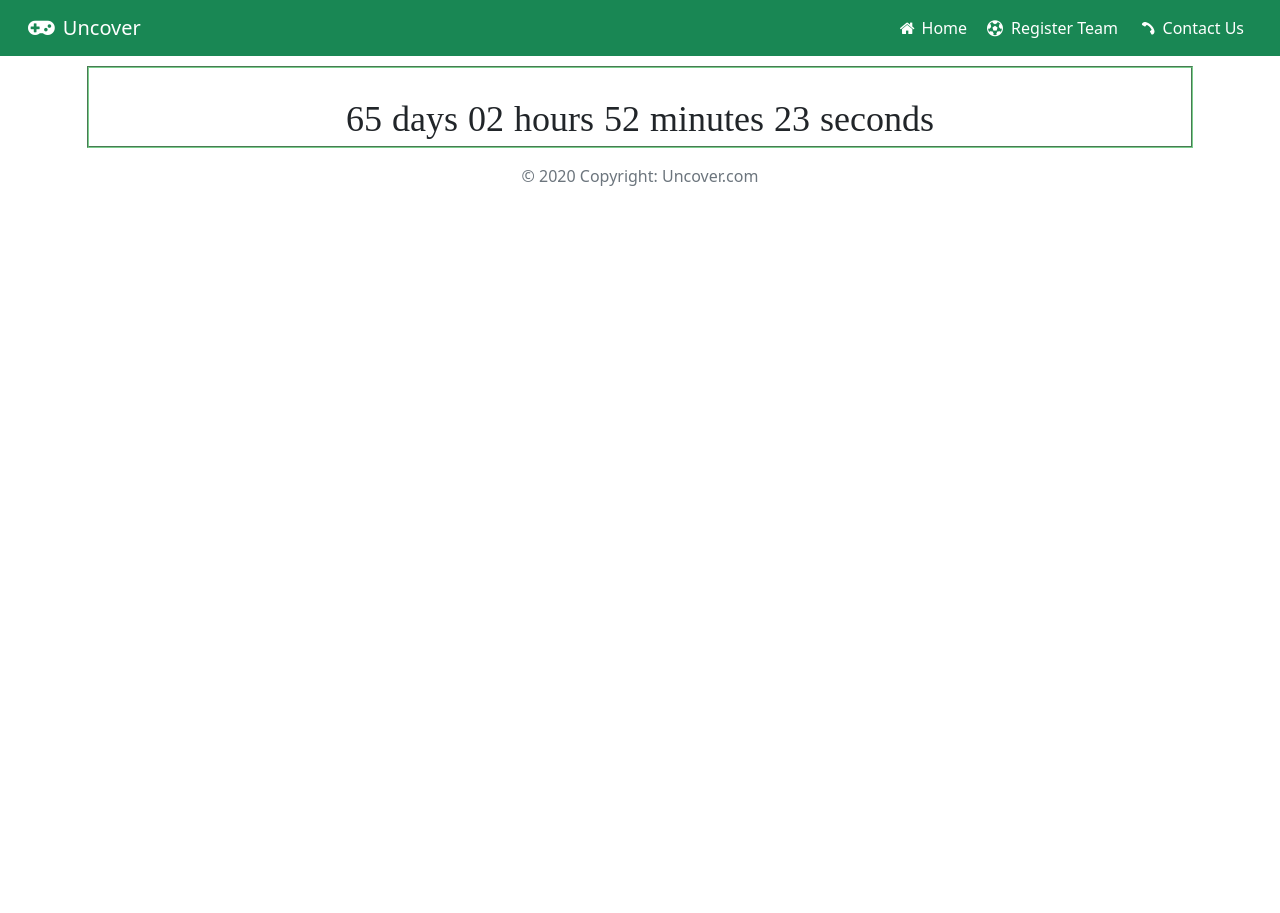
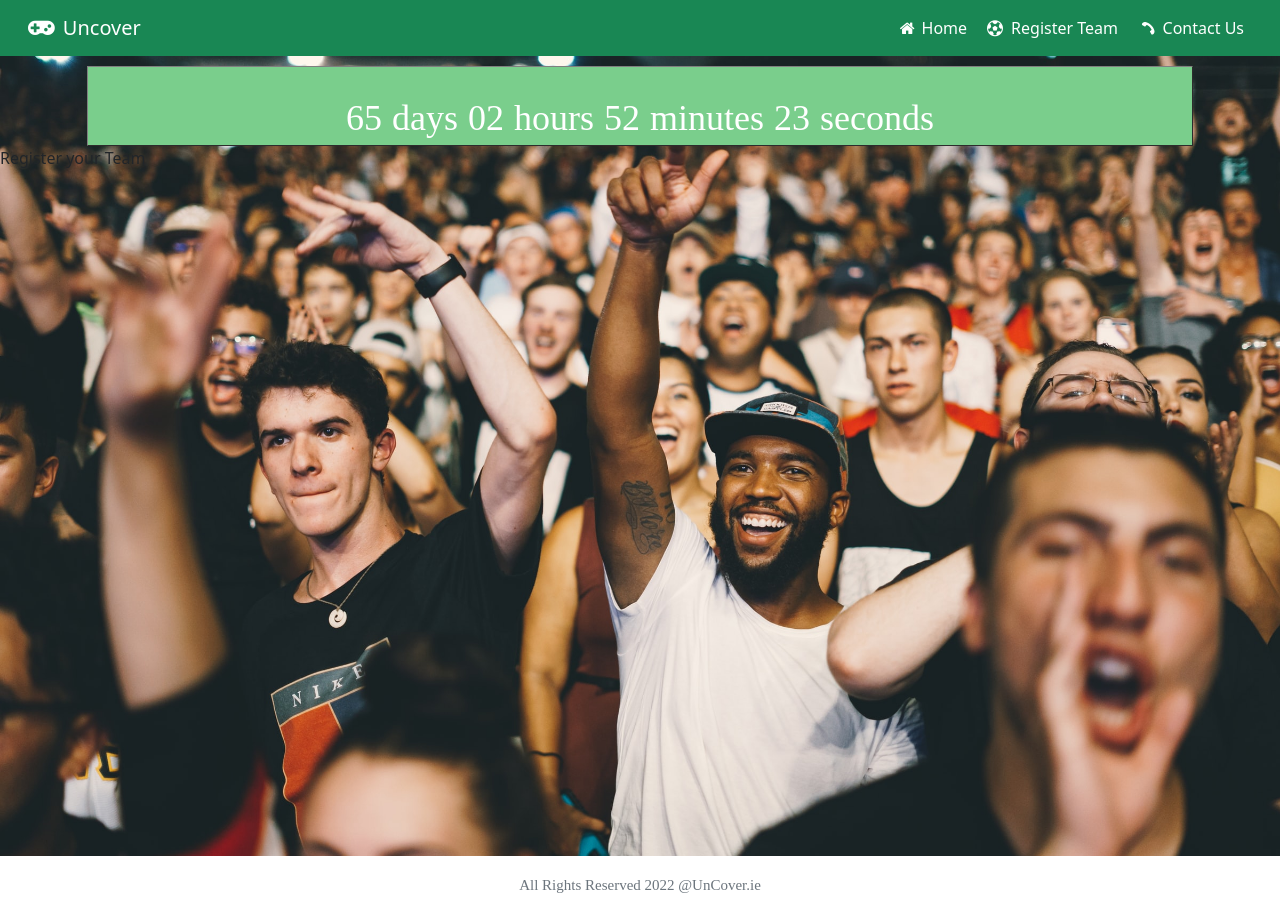
Before and after one commit to clintonwuks/uncover, a React (Create React App) app: page / in a window 1280 px wide. Before the commit the page ends 800 px from the top, so only its background shows below. Built offline with nearby package versions, Linux system fonts and the light colour scheme; a web font is replaced by a local one.

Commit message:
landing page half done

```diff
--- a/src/App.css
+++ b/src/App.css
@@ -1,4 +1,8 @@
 * {
-   box-sizing: border-box;
-   /* background-color: greenyellow; */
+   /* background-image: url('./background.jpg');
+    background-position: center;
+    background-size : cover;*/
+    background-repeat: no-repeat;
+    box-sizing: border-box;
+    /* background-color: greenyellow; */
 }
--- a/src/Components/CountdownTimer/CountdownTimer.jsx
+++ b/src/Components/CountdownTimer/CountdownTimer.jsx
@@ -26,11 +26,11 @@ function CountdownTimer({countdownTimeStampMs}) {
 
 
     return (
-            <div id='timer'>
+            <div id='countdownTimer'>
                 <div id='icon' className='mdi mdi-calendar-clock ' style={{fontSize : '100px', color: 'green'}}>
 
                 </div>
-                    <span className='countdown '>
+                    <span className='timer '>
                         <span>{timeLeft.days}</span>
                         <span>days</span>
                         <span>{timeLeft.hours}</span>
--- a/src/Components/CountdownTimer/countdownTimer.css
+++ b/src/Components/CountdownTimer/countdownTimer.css
@@ -1,24 +1,25 @@
 * {
-    margin: 0px;
-    padding: 0px;
+
 
 }
-#id{
+#countdownTimer{
     /* padding-top:300px; */
-    font-size: 1.5em;
+    height: 100%;
+    width: 100%;
+    color: #ffff;
 }
 
-.countdown {
+.timer {
     margin-top: 10px;
     padding-top: 1em;
     display: flex;
     justify-content: center;
     align-items: center;
-
-    border: 2px solid rgb(122, 206, 140);
-    border-style: groove;
-    box-shadow: 2em;
-
+    border: 1px solid rgb(128, 128, 128);
+    border-style: outset;
+    box-shadow: 30px;
+    background-color: rgb(122, 206, 140);
+    /*background-color: transparent;*/
 }
 
 span {
--- a/src/Components/Footer.jsx
+++ b/src/Components/Footer.jsx
@@ -3,8 +3,9 @@ import '../footer.css';
 
 function Footer () {
         return (
-            <footer className=" text-center mt-auto text-muted">
-                <div className="footer-copyright text-center py-3">© 2020 Copyright: Uncover.com
+            <footer className="footer">
+                <div className="footer-copyright text-center py-3">
+                    <span className="text-muted" style={{ fontSize : '15px'}}> All Rights Reserved 2022 @UnCover.ie</span>
                 </div>
             </footer>
         )
--- a/src/Components/Header.jsx
+++ b/src/Components/Header.jsx
@@ -1,17 +1,12 @@
 import React from 'react';
 import Navbar from './Navbar';
-import CountdownTimer from './CountdownTimer/CountdownTimer.jsx';
 
 function Header() {
     return (
         <div>
-            <header>
+            <header className='header' style={{width : '100vw'}}>
                 < Navbar />
             </header>
-
-            <div className="container mx-auto text-center" >
-            <CountdownTimer countdownTimeStampMs={1660953600000} />
-            </div>
         </div>
     );
 }
--- /dev/null
+++ b/src/landing.css
@@ -0,0 +1,11 @@
+* {
+    margin: 0;
+}
+
+.bg-image {
+    background-image: url('./background.jpg');
+    background-position: center;
+    background-size : cover;
+    background-repeat: no-repeat;
+    height : 100vh;
+}
--- a/src/pages/Landing.jsx
+++ b/src/pages/Landing.jsx
@@ -1,14 +1,26 @@
 import React from 'react';
+import CountdownTimer from '../Components/CountdownTimer/CountdownTimer.jsx';
 
 import Header from '../Components/Header';
 import Footer from '../Components/Footer';
 
+import  '../../src/landing.css';
+
 function Landing() {
 
     return (
-        <div>
-            <Header/>
+        <div className= 'd-flex flex-column min-vh-100'>
+            <Header />
 
+            <div className= 'bg-image'>
+                <div className="container mx-auto text-center" >
+                    <CountdownTimer countdownTimeStampMs={1660953600000} />
+                </div>
+
+                <div className= 'background '>
+                    <p> Register your Team </p>
+                </div>
+            </div>
             <div className='mt-auto'>
                 <Footer/>
             </div>
```
Also changed, not shown: src/background.jpg (added), 1 other file (tests, documents, lock files or other folders).
